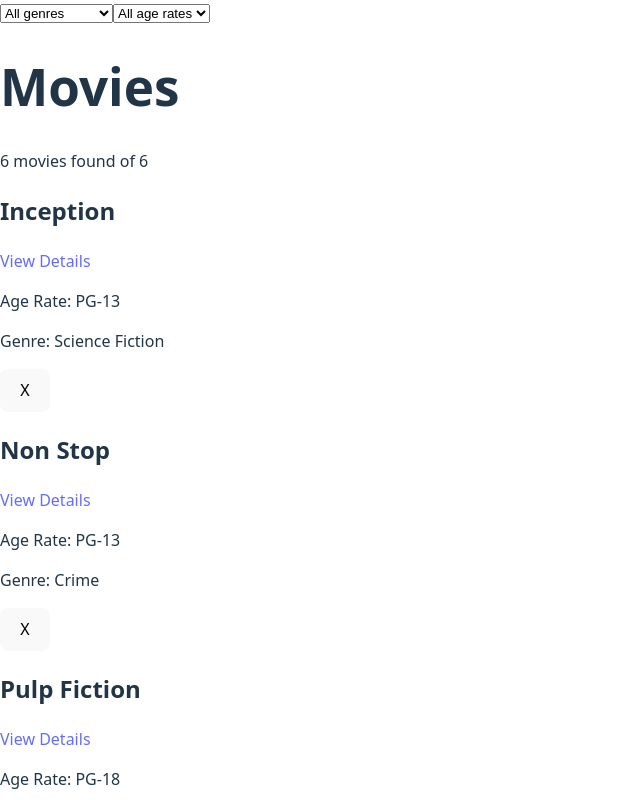
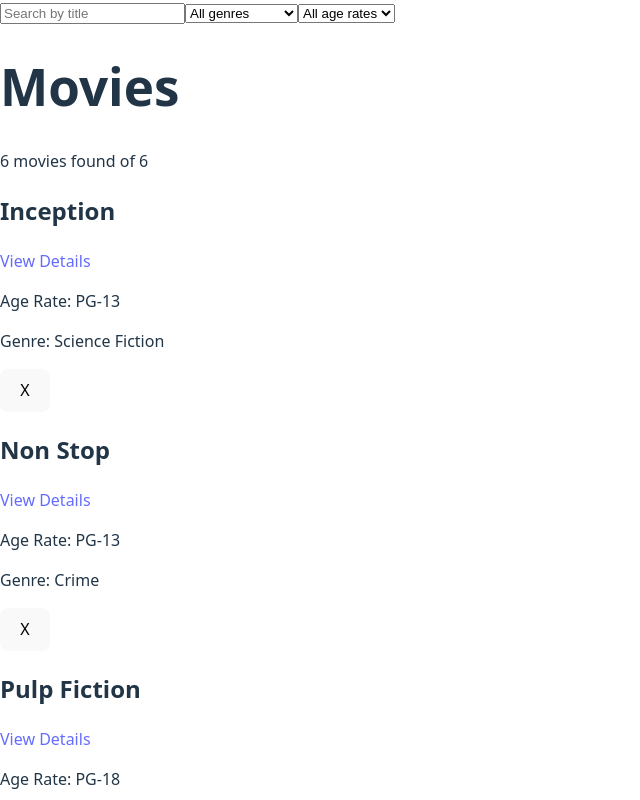
Before and after one commit to erik-per-lidstrom/Movie-night-planer, a React (Vite) app: page / in a window 1280 px wide. Shown: the top 800 px of the page, without its empty margins (0-640 px from the left). Built offline with nearby package versions, Linux system fonts and the light colour scheme.

Commit message:
fixed seartch title for movies filtering

```diff
--- a/src/pages/home.page.tsx
+++ b/src/pages/home.page.tsx
@@ -7,9 +7,9 @@
 import MovieInput from "../components/movieInput";
 
 const HomePage = () => {
+  const [searchmovietitle, setSearchmovietitle] = useState<string>("");
   const [selectedGenre, setSelectedGenre] = useState<string>("");
   const [selectedAgeRate, setSelectedAgeRate] = useState<string>("");
-  const [searchMovie, setSearchMovie] = useState<string>("");
   const { state, dispatch } = useContext(MovieContext) || {
     state: [],
     dispatch: null,
@@ -32,6 +32,10 @@
   };
 
   const filteredmovies = state.filter((movie) => {
+    const matchingTitle = movie.title
+      .toLowerCase()
+      .includes(searchmovietitle.toLowerCase());
+    if (!matchingTitle) return false;
     const matchinggenre = selectedGenre === "" || movie.genre === selectedGenre;
     const matchingAgeRate =
       selectedAgeRate === "" || movie.ageRate === selectedAgeRate;
@@ -45,6 +49,13 @@
   return (
     <div>
       <ScrollToTop />
+
+      <input
+        type="text"
+        placeholder="Search by title"
+        value={searchmovietitle}
+        onChange={(event) => setSearchmovietitle(event.target.value)}
+      />
 
       <select
         name="genre"
@@ -85,8 +96,9 @@
           </button>
         </div>
       ))}
+
+      <button onClick={scrollToTop}>Back To Top</button>
       <MovieInput />
-      <button onClick={scrollToTop}>Back To Top</button>
     </div>
   );
 };
```
